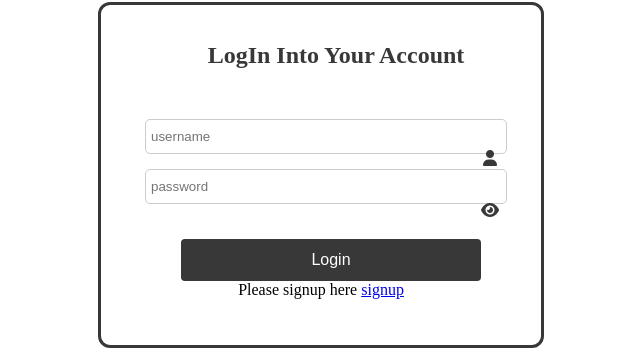
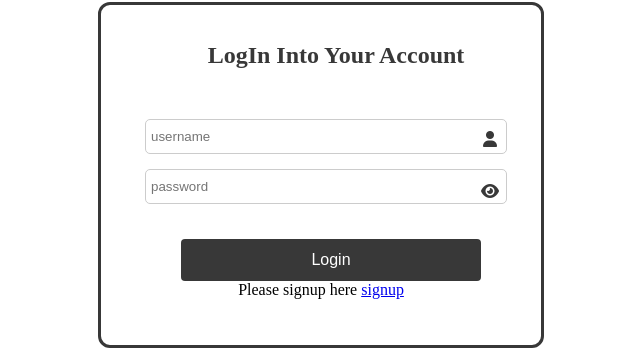
Before and after one commit to kod-python/barbarshop, a Flask app: page / in a window 1280 px wide. Shown: the part 198-550 px from the top of the page, without its empty margins (442-1082 px from the left). Run offline with Flask 3, Linux system fonts and the light colour scheme; some libraries are stand-ins or nearby versions.

Commit message:
added today

```diff
--- a/static/css/login.css
+++ b/static/css/login.css
@@ -11,6 +11,10 @@ padding: 0;
     margin-left: 20px;
     height: 100px;
   }
+
+.textbox{
+  display: flex;
+}
 
   .texbox input {
     flex: 1;
@@ -81,7 +85,7 @@ padding: 0;
 .fa-eye{
   position: absolute;
   top: 48.5%;
-  margin-top: 12px;
+  margin-top: -7px;
   margin-left: 336px;
   color: rgb(56, 56, 56);
 }
@@ -89,7 +93,7 @@ padding: 0;
 .fa-user{
   position: absolute;
   top: 42%;
-  margin-top: 12px;
+  margin-top: -7px;
   margin-left: 338px;
   color:rgb(56, 56, 56) ;
 }
--- a/static/css/signup.css
+++ b/static/css/signup.css
@@ -99,7 +99,7 @@
         position: absolute;
         top: 50.5%;
         left: 950px;
-        margin-top: 55px;
+        margin-top: 19px;
         padding-right: 5px;
         color: rgb(56, 56, 56);
       }
```
Also changed, not shown: templates/public/LoginForm.html (+12 -4 lines).
